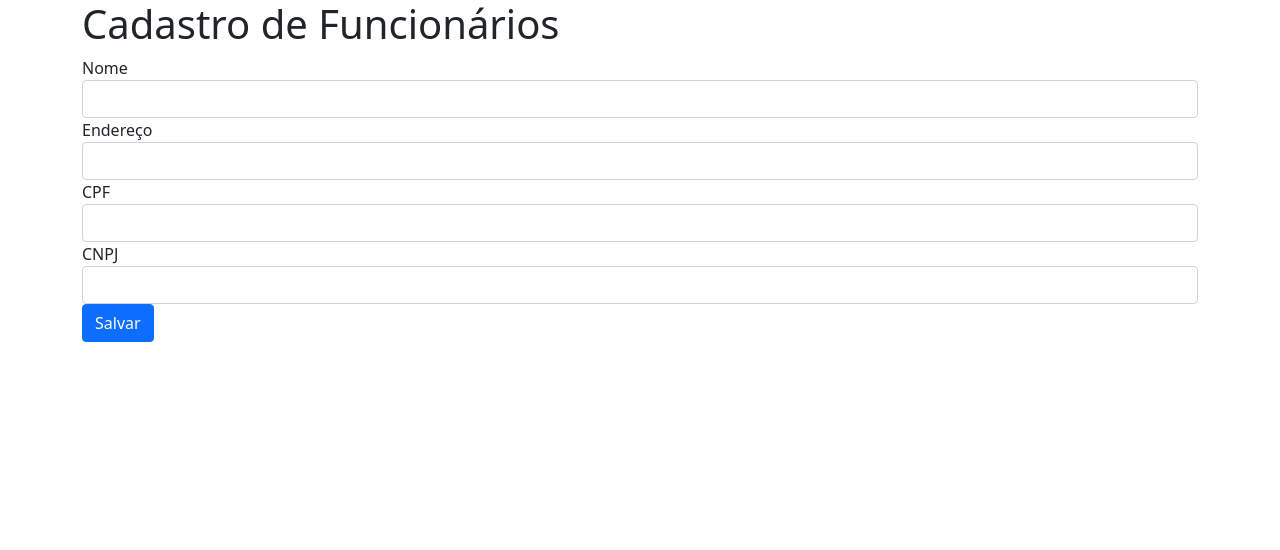
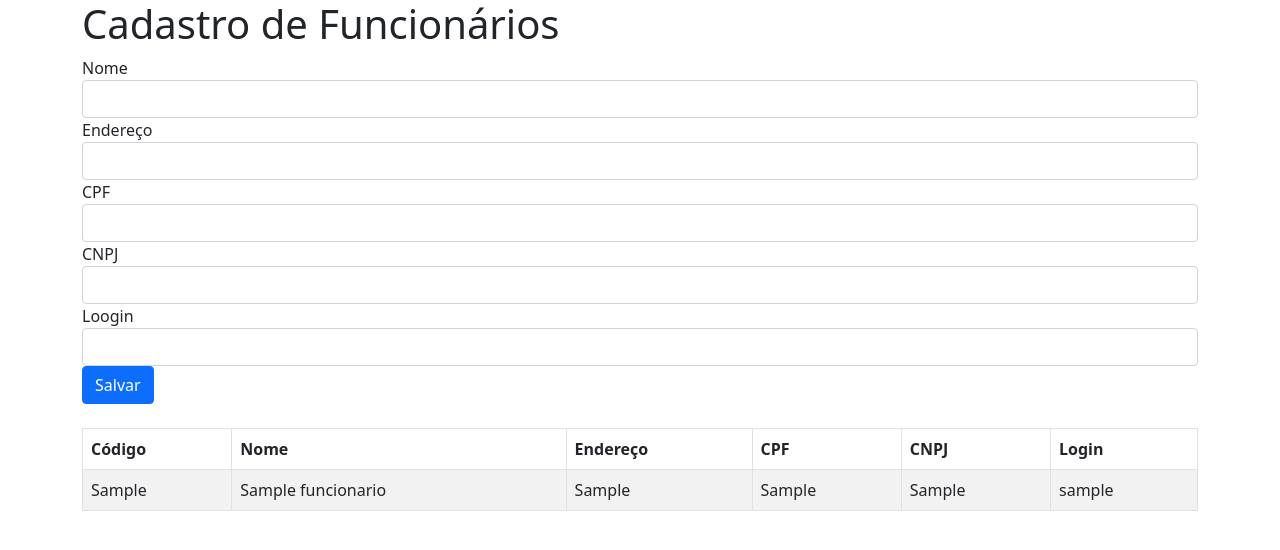
Before and after one commit to isaias-s-souza/Projeto_Integrador, a Flask app: template templates/funcionario.html in a window 1280 px wide. Shown: the top 550 px of the page. Run offline with Flask 2, Linux system fonts and the light colour scheme; the template is opened without the code that fills it: most values are stand-ins (such as "Sample title", 1, 10 or a date in 2020); some libraries are stand-ins or nearby versions.

Commit message:
lista funcionário e login funcionário

```diff
--- a/dao.py
+++ b/dao.py
@@ -2,15 +2,15 @@
 from models import Funcionario, ContaExtrato
 
 SQL_CRIA_PESSOA                 =    'INSERT INTO PESSOA(NOME, ENDERECO, CPF, CNPJ, CLIENTE, FORNECEDOR, FUNCIONARIO, LOGIN, ' \
-                                'SENHA, ATIVO) VALUES(?, ?, ?, ?, ?, ?, ?, ?, ?, ?)'
+                                'SENHA, ATIVO) VALUES(?, ?, ?, ?, ?, ?, ?, ?, "123", ?)'
 SQL_CRIA_CONTA_EXTRATO          =   'INSERT INTO CONTA_EXTRATO(NOME, DESCRICAO, AGENCIA, NUMERO_CONTA, SALDO_INICIAL, ATIVO)' \
                                 'VALUES(?, ?, ?, ?, ?, ?)'
 SLQ_BUSCA_FUNCIONARIOS          =   'SELECT COD, NOME, ENDERECO, CPF, CNPJ, CLIENTE, FORNECEDOR, FUNCIONARIO, LOGIN, ' \
-                                'SENHA, ATIVO FROM PESSOA'
+                                'SENHA, ATIVO FROM PESSOA ORDER BY COD'
 SQL_BUSCA_CONTAS                =   "SELECT COD, NOME, DESCRICAO, AGENCIA, NUMERO_CONTA, SALDO_INICIAL, " \
-                                "IIF(ATIVO = 1, 'Ativo', 'Desativado') as ATIVO FROM CONTA_EXTRATO"
-SLQ_BUSCA_FUNCIONARIOS_POR_ID  =   'SELECT COD, NOME, ENDERECO, CPF, CNPJ, CLIENTE, FORNECEDOR, FUNCIONARIO, LOGIN, ' \
-                                'SENHA, ATIVO FROM PESSOA'
+                                "IIF(ATIVO = 1, 'Ativo', 'Desativado') as ATIVO FROM CONTA_EXTRATO "                           "ORDER BY COD"
+SLQ_BUSCA_FUNCIONARIOS_POR_ID  =  'SELECT COD, NOME, ENDERECO, CPF, CNPJ, CLIENTE, FORNECEDOR, FUNCIONARIO, LOGIN, ' \
+                                'SENHA, ATIVO FROM PESSOA WHERE COD=%s'
 
 class ContaExtratoDao:
     def __init__(self, db):
@@ -56,14 +56,23 @@ class FuncionarioDao:
         funcionarios = traduz_funcionarios(cursor.fetchall())
         return  funcionarios
 
+    def busca_por_id(self, cod):
+        cursor = self.__db.cursor()
+        cursor.execute((SLQ_BUSCA_FUNCIONARIOS_POR_ID), (cod, ))
+        tupla = cursor.fetcone()
+
+        return Funcionario(tupla[1], tupla[2], tupla[3], tupla[4], tupla[5], tupla[6],
+                           tupla[7], tupla[8], tupla[9], tupla[10], codigo=tupla[0])
+
+
 def traduz_funcionarios(funcionarios):
     def cria_funcionario_com_tupla(tupla):
         return Funcionario(tupla[1], tupla[2], tupla[3], tupla[4], tupla[5], tupla[6],
-                           tupla[7], tupla[8], tupla[9], tupla[10], codigo= tupla[0])
-    return list(map(cria_funcionario_com_tupla,funcionarios))
+                           tupla[7], tupla[8], tupla[9], tupla[10], codigo=tupla[0])
+
+    return list(map(cria_funcionario_com_tupla, funcionarios))
 
 def traduz_contas(contas):
     def cria_conta_com_tupla(tupla):
-    # nome, descricao, agencia, numero_conta, saldo_inicial, ativo, codigo = None
         return ContaExtrato(tupla[1], tupla[2], tupla[3], tupla[4], tupla[5], tupla[6], codigo=tupla[0])
-    return list(map(cria_conta_com_tupla,contas))
+    return list(map(cria_conta_com_tupla, contas))
--- a/main.py
+++ b/main.py
@@ -21,10 +21,10 @@ DB = pyodbc.connect('Driver={SQL Server};' +
 conta_extrato_dao   = ContaExtratoDao(DB)
 funcionario_dao     = FuncionarioDao(DB)
 
-funcionario1 = Funcionario("Administrador", False, False, True, " ", " ", " ", "admin", "123", True, 1)
-funcionario2 = Funcionario("Operador", False, False, True, " ", " ", " ", "op", "1234", True, 2)
+#funcionario1 = Funcionario("Administrador", False, False, True, " ", " ", " ", "admin", "123", True, 1)
+#funcionario2 = Funcionario("Operador", False, False, True, " ", " ", " ", "op", "1234", True, 2)
 
-funcionarios = {funcionario1.login:funcionario1, funcionario2.login:funcionario2}
+#funcionarios = {funcionario1.login:funcionario1, funcionario2.login:funcionario2}
 
 @app.route('/')
 def index():
@@ -53,15 +53,17 @@ def criar_conta_extrato():
     nova_conta_extrato = ContaExtrato(nome, descricao, agencia, conta, saldo_inicial, True)
 
     conta_extrato_dao.salvar(nova_conta_extrato)
+    lista = conta_extrato_dao.listar()
 
-    return redirect('/')
+    return render_template('conta_extrato.html', contas=lista)
 
 @app.route('/funcionario')
 def funcionario():
+    lista = funcionario_dao.listar()
     if 'usuario_logado' not in session or session['usuario_logado'] == None:
         return redirect('/login?proxima=')
     else:
-        return render_template('funcionario.html')
+        return render_template('funcionario.html', funcionarios=lista)
 
 
 @app.route('/criar_funcionario', methods = ['POST', ])
@@ -70,11 +72,14 @@ def criar_funcioario():
     endereco        = request.form['endereco']
     cpf             = request.form['cpf']
     cnpj            = request.form['cnpj']
-    novo_funcionario = Funcionario(nome, False, False, True, endereco, cpf, cnpj, nome.split()[0], "123", True)
+    login           = request.form['login']
+    ativo           = request.form['ativo']
+    # nome, cliente, fornecedor, funcionario, endereco, cpf, cnpj, login, senha, ativo, codigo=None
+    novo_funcionario = Funcionario(nome, False, False, True, endereco, cpf, cnpj, login, " ", ativo)
 
     funcionario_dao.salvar(novo_funcionario)
-
-    return redirect('/')
+    lista = funcionario_dao.listar()
+    return render_template('funcionario.html', funcionarios=lista)
 
 @app.route('/login')
 def login():
--- a/templates/conta_extrato.html
+++ b/templates/conta_extrato.html
@@ -28,7 +28,7 @@
                     <button type="submit" class="btn btn-primary btn-salvar">Salvar</button>
                 </fieldset>
             </form>
-            <br>
+            </br>
             <table class="table table-striped table-responsive table-bordered">
                 <thead class="thead-default">
                     <tr>
--- a/templates/funcionario.html
+++ b/templates/funcionario.html
@@ -19,7 +19,37 @@
                        <label for="cnpj">CNPJ</label>
                        <input type="text" id="cnpj" name="cnpj" class="form-control">
                     </div>
+                    <div class="form-group">
+                       <label for="login">Loogin</label>
+                       <input type="text" id="login" name="login" class="form-control">
+                    </div>
                     <button type="submit" class="btn btn-primary btn-salvar">Salvar</button>
                 </fieldset>
             </form>
+            </br>
+            <table class="table table-striped table-responsive table-bordered">
+                <thead class="thead-default">
+                    <tr>
+                        <th>Código</th>
+                        <th>Nome</th>
+                        <th>Endereço</th>
+                        <th>CPF</th>
+                        <th>CNPJ</th>
+                        <th>Login</th>
+
+                    </tr>
+                </thead>
+                <tbody>
+                {% for funcionario in funcionarios %}
+                    <tr>
+                        <td>{{funcionario.get_codigo()}}</td>
+                        <td>{{funcionario.get_nome()}}</td>
+                        <td>{{funcionario.get_endereco()}}</td>
+                        <td>{{funcionario.get_cpf}}</td>
+                        <td>{{funcionario.get_cnpj()}}</td>
+                        <td>{{funcionario.login}}</td>
+                    </tr>
+                {% endfor %}
+                </tbody>
+            </table>
 {%endblock %}
```
Also changed, not shown: models.py (line endings or trailing spaces). Lines whose indentation alone changed are shown as unchanged.
